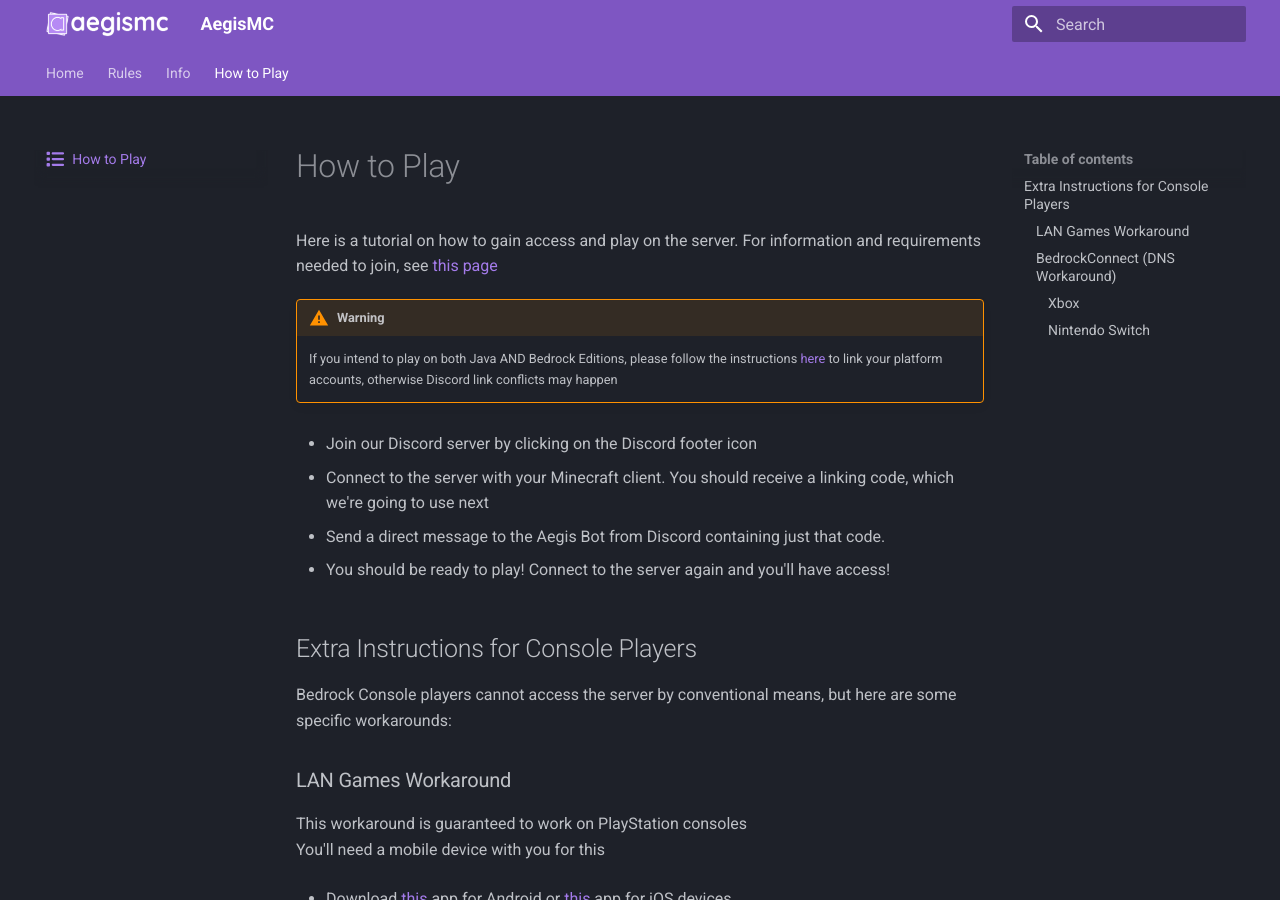
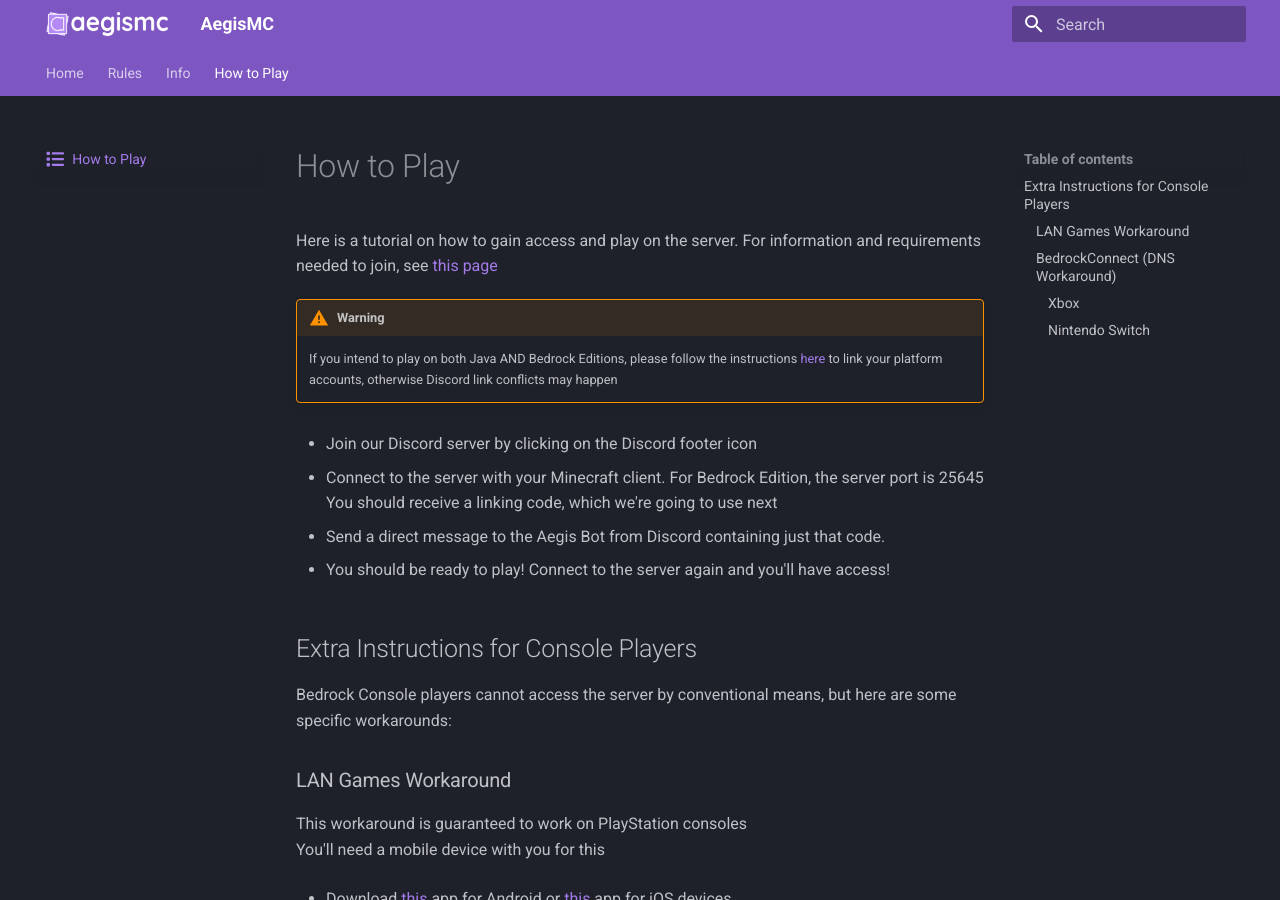
Before and after one commit to CobaltDevel/aegismc, an MkDocs documentation site: the page built from docs/tutorial.md, in a window 1280 px wide and 900 px high. Built offline with MkDocs 1.6.1 and Material for MkDocs 9.7.7, drawn with Linux system fonts in a browser that asks for light colours; comment, search, counter and statistics services are not loaded.

Commit message:
Add port

```diff
--- a/docs/tutorial.md
+++ b/docs/tutorial.md
@@ -10,7 +10,7 @@ Here is a tutorial on how to gain access and play on the server. For information
 
 - Join our Discord server by clicking on the Discord footer icon
 
-- Connect to the server with your Minecraft client. You should receive a linking code, which we're going to use next
+- Connect to the server with your Minecraft client. For Bedrock Edition, the server port is 25645 You should receive a linking code, which we're going to use next
 
 - Send a direct message to the Aegis Bot from Discord containing just that code.
 
```
